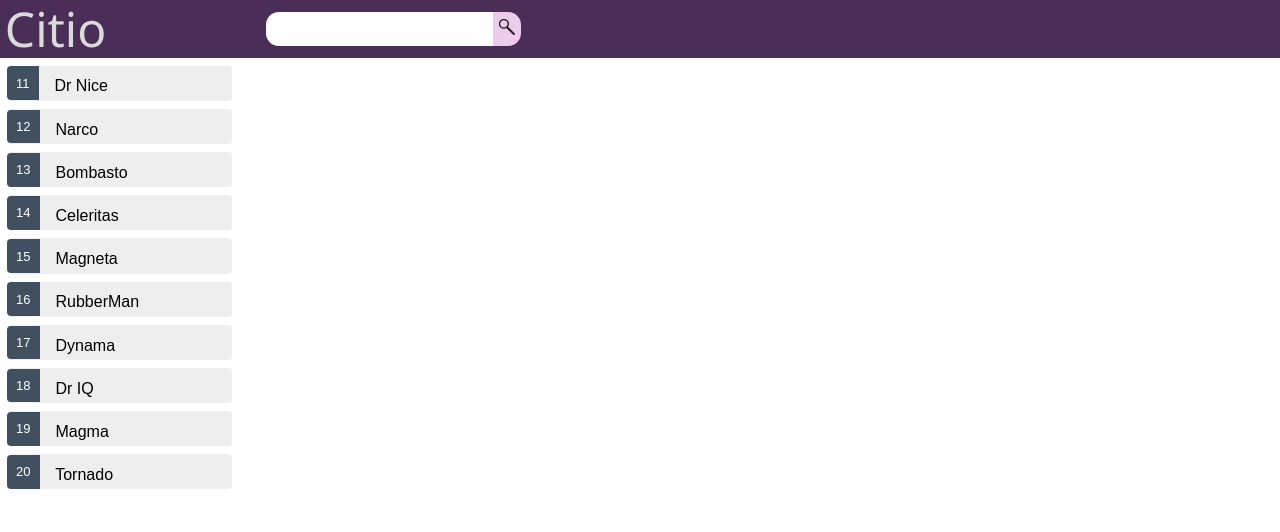
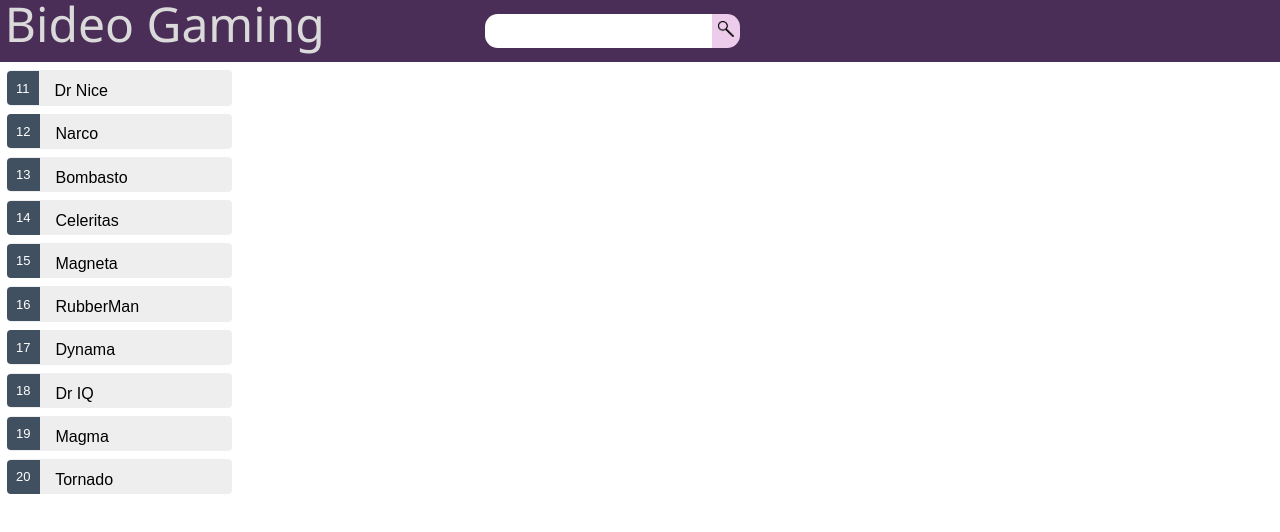
Before and after one commit to BigBrownAfro/WebProgrammingFakeBusiness, an Angular app: page / in a window 1280 px wide. Shown: the top 532 px of the page. Built offline with nearby package versions, Linux system fonts and the light colour scheme.

Commit message:
Search bar focuses as intended

```diff
--- a/src/app/title-bar/title-bar.component.css
+++ b/src/app/title-bar/title-bar.component.css
@@ -9,12 +9,13 @@ html { /* https://bits.theorem.co/css-pro-tips-responsive-font-sizes-and-when-to
   display: flex; /* https://css-tricks.com/snippets/css/a-guide-to-flexbox/ */
   align-items: center;
   background-color: rgb(75, 46, 87);
-  padding: .3em;
 }
 .title{
   font-family: 'Segoe UI', Tahoma, Geneva, Verdana, sans-serif;
   color: rgb(218, 218, 218);
   font-size: 3em;
+  margin-left: .1em;
+  margin-bottom: .3em;
 }
 .search-bar{
   display: -webkit-box;
@@ -29,6 +30,7 @@ html { /* https://bits.theorem.co/css-pro-tips-responsive-font-sizes-and-when-to
   border-width: 1em;
 }
 #left-search{
+  cursor: text;
   background-color: rgb(255, 255, 255);
   height: 2.1em;
   width: 1em;
@@ -49,6 +51,7 @@ input.search-input{
   border-width: inherit;
 }
 button.search-button{
+  cursor: pointer;
   background-color: rgb(236, 204, 234);
   color: rgb(155, 3, 155);
   height: 2.1em;
--- a/src/app/title-bar/title-bar.component.html
+++ b/src/app/title-bar/title-bar.component.html
@@ -4,8 +4,8 @@
             <div class="nav-bar">
                 <div class="title">{{title}}</div>
                 <div class="search-bar">
-                    <div id="left-search"></div>
-                    <input class="search-input">
+                    <div (click)="onClickLeftSearch(searchInput)" id="left-search"></div>
+                    <input class="search-input" #searchInput>
                     <button class="search-button"><img id="search-icon" src="assets/search-icon.jpg" alt="&#9740;"></button>
                 </div>
             </div>
--- a/src/app/title-bar/title-bar.component.ts
+++ b/src/app/title-bar/title-bar.component.ts
@@ -1,34 +1,24 @@
-import { Component, OnInit } from '@angular/core';
+import { Component, OnInit, ViewChild, ElementRef } from '@angular/core';
 
 @Component({
   selector: 'app-title-bar',
   templateUrl: './title-bar.component.html',
   styleUrls: ['./title-bar.component.css']
 })
+
 export class TitleBarComponent implements OnInit {
   title:String;
 
   constructor() {
-    this.title = "Citio";
+    this.title = "Bideo Gaming";
+  }
 
-    /* <button (click)="onClickMe()">Click me!</button> */
+  ngOnInit() {
 
   }
 
-  ngOnInit() {
-    var searchInput = document.getElementById('search-input')
-    if(!searchInput){
-      console.log("Search Input doesn't exist")
-    }
-
-    var leftSideSearchBar = document.getElementById("left-search");
-    if(leftSideSearchBar){
-      leftSideSearchBar.addEventListener('click', () => {
-        searchInput.focus();
-      })
-    }else{
-      console.log("LeftSideSearchBar doesn't exist");
-    }
+  onClickLeftSearch(inputElement:HTMLInputElement){
+    inputElement.focus();
   }
 
 }
```
